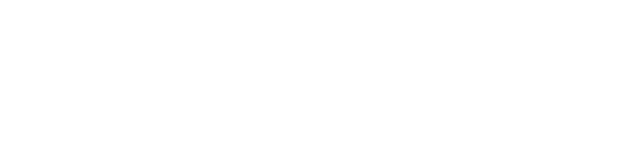
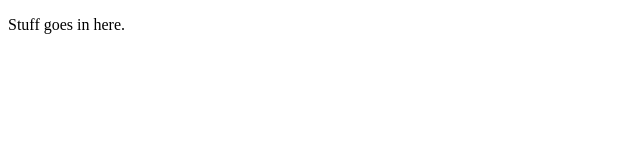
Before and after one commit to andriusdude/proyectos, a plain HTML site: page consultoria negocios/index.html in a window 1280 px wide. Shown: the whole page, without its empty margins (0-640 px from the left). Drawn offline with Linux system fonts and the light colour scheme.

Commit message:
small changes

```diff
--- a/consultoria negocios/index.html
+++ b/consultoria negocios/index.html
@@ -9,6 +9,8 @@
 
 <body>
 
+    <p>Stuff goes in here.</p>
+
 </body>
 
 </html>
```
